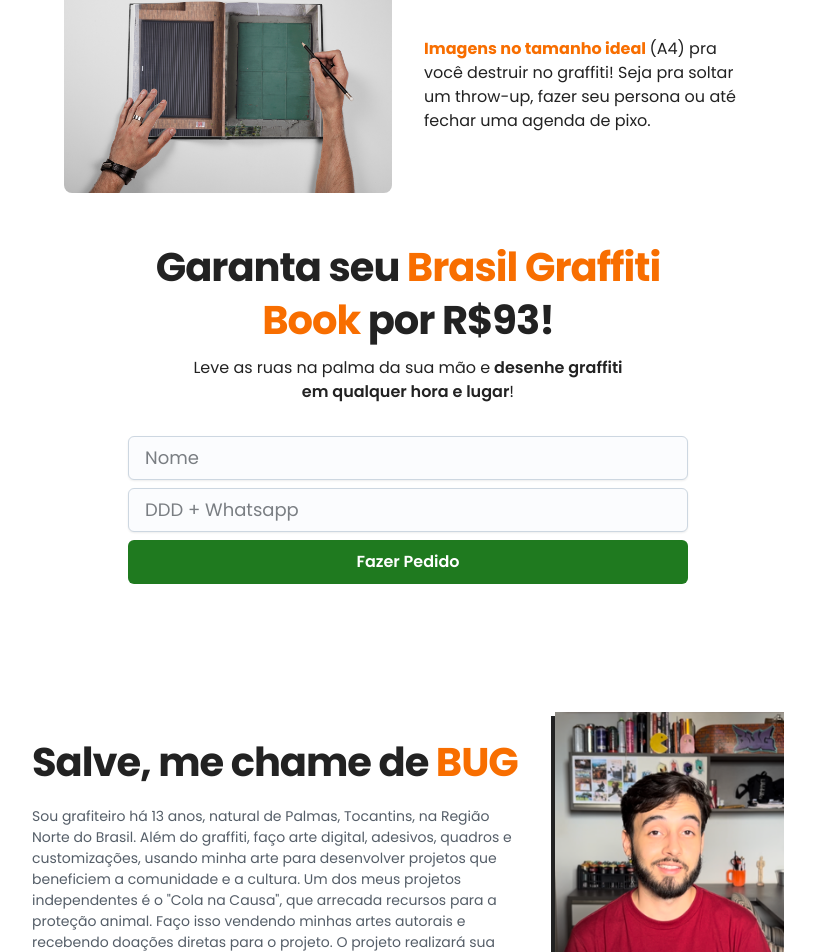
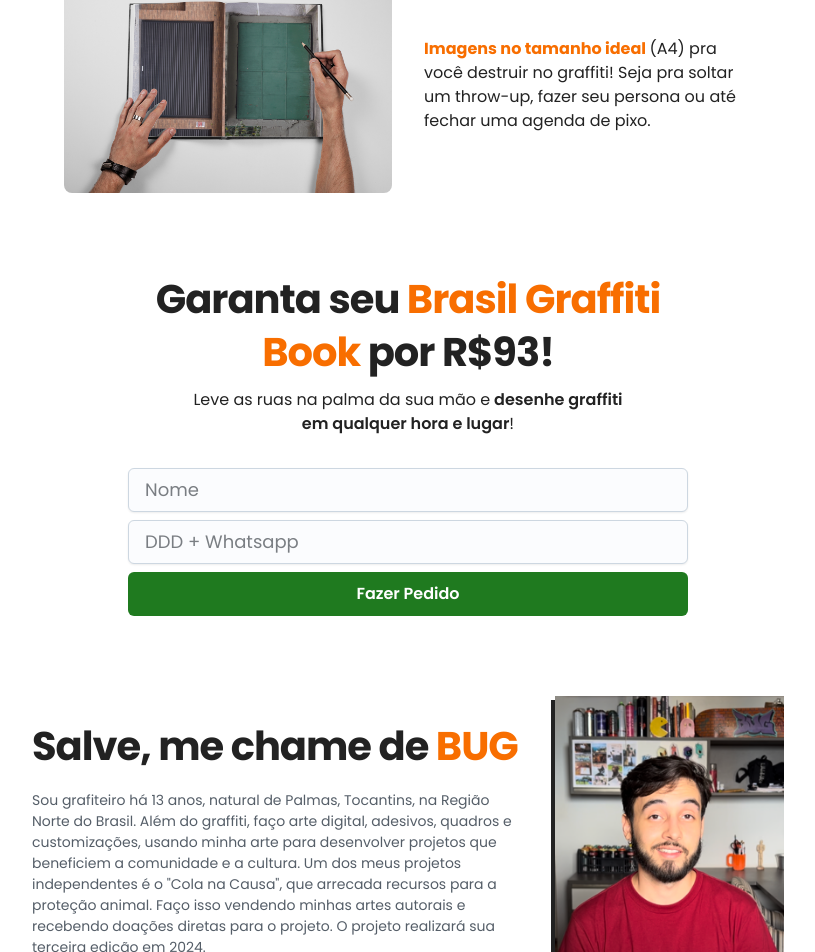
Before and after one commit to jricardocarreira/lp-brasil-graffiti-book, a Next.js app: page / in a window 1280 px wide. Shown: the part 1604-2556 px from the top of the page, without its empty margins (232-1047 px from the left). Built offline with nearby package versions, Linux system fonts and the light colour scheme; no server answers; a web font is replaced by a local one.

Commit message:
feat: magin to forms

```diff
--- a/src/components/AboutMe.tsx
+++ b/src/components/AboutMe.tsx
@@ -26,7 +26,7 @@ export const AboutMe = () => {
     sx={{
       pt: [3, 6],
       px: [2, 0],
-      mt: [-10, 10]
+      mt: [-10, 4]
       }}>
       <Grid
         container
--- a/src/components/FormSubmit.tsx
+++ b/src/components/FormSubmit.tsx
@@ -40,6 +40,7 @@ export const FormSubmit = ({ plansRef }: Props) => {
       sx={{
         pt: [3, 6],
         px: [2, 0],
+        my: [6, 4]
       }}>
       <div ref={plansRef}>
         <Stack justifyContent="center" alignItems="center">
```
